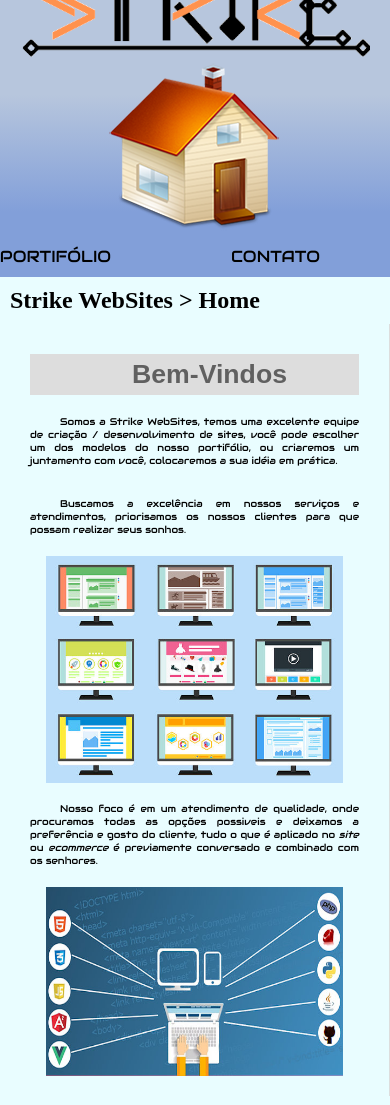
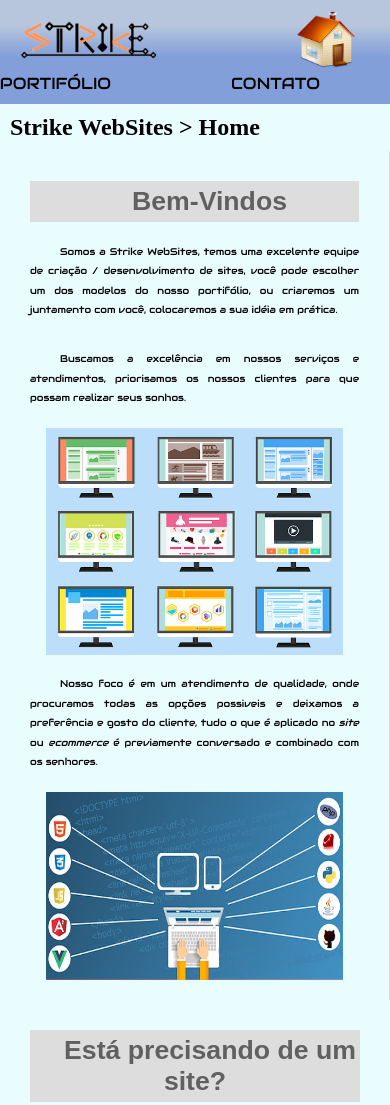
Before and after one commit to HenriqueCruz1986/Strike_Website, a plain HTML site: page index.html in a window 390 px wide. Shown: the top 1105 px of the page. Drawn offline with Linux system fonts and the light colour scheme.

Commit message:
responsividade do logo / icone

```diff
--- a/css/estilo.css
+++ b/css/estilo.css
@@ -14,33 +14,39 @@ html, body {
 
 body {
 	background-color: #e9fdff;
+	height: 10vh;
 }
 
 /* Formatação do Cabeçalho */
 header {
 	background-image: linear-gradient(to bottom, #b7c6dd 40%, #829FD9 90%);
-	max-width: 100vw;
+	width: 100vw;
 }
 
 /*Formatação Logo*/
 #logo {
-	display: inline-block;
 	position: relative;
 	left: 5%;
-	margin-top: -10%;
+	top: 5%;
+	max-width: 35%;
+	margin: 0;
+	padding: 0;
 }
 
+/* Icone do Menu */
 #icone {
-	display: inline-block;
 	position: relative;
-	left: 28vw;
+	max-width: 15%;
+	left: 40%;
+	top: 10px;
+	margin: 0;
 }
 
 /* Formatação do Menu */
 nav {
 	background-color: #829FD9;
 	font-family: audiowide;
-	max-width: 100vw;
+	width: 100vw;
 }
 
 nav ul {
@@ -85,10 +91,11 @@ h2 {
 
 /* Conteúdo Principal */
 .wrapper {
+	column-count: 2;
 	margin: auto;
 	max-width: 100%;
-	column-count: 2;
 	margin-bottom: 80px;
+	width: 1400px;
 }
 
 main#corpo {
@@ -115,6 +122,8 @@ aside#lateral {
 
 p {
 	font-size: min(16pt, 2.5vw);
+	font-weight: 100;
+	line-height: 2em;
 	text-align: justify;
 	font-family: audiowide;
 	padding: 10px;
--- a/index.html
+++ b/index.html
@@ -12,7 +12,7 @@
 	<div id="container">
 
 		<header id="cabecalho">
-			<img id="logo" src="img/Strike.png"/>
+			<a href="#"><img id="logo" src="img/Strike.png"/></a>
 			<img id="icone" src="img/home.png"/>
 		</header>
 
```
